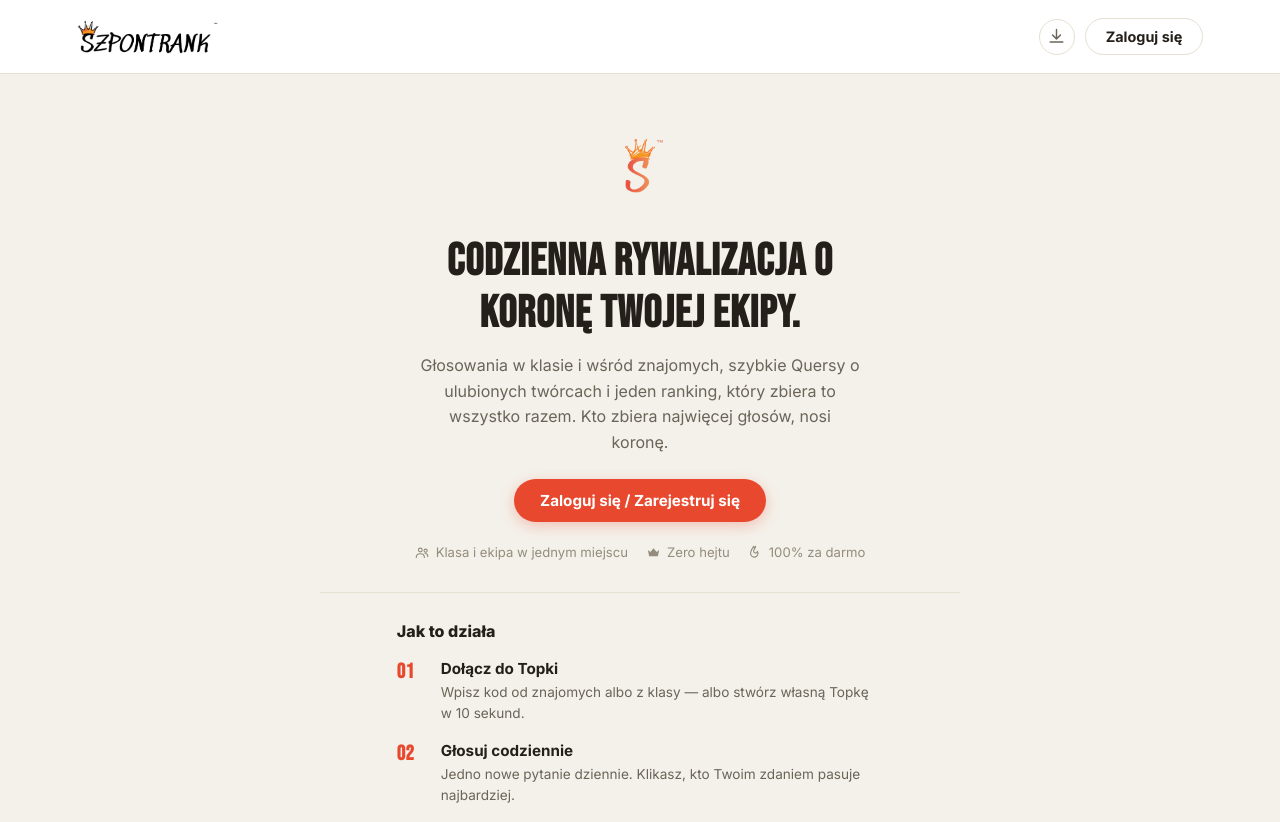
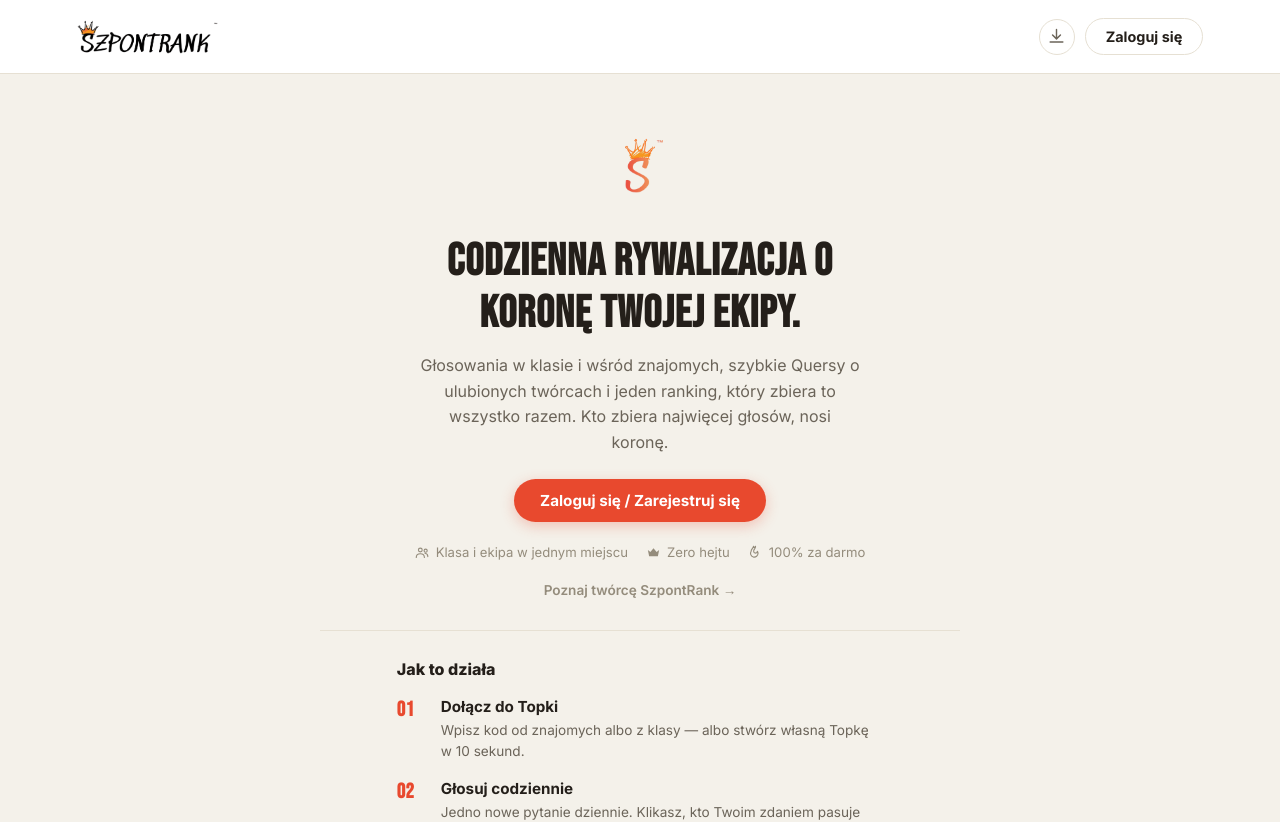
Before and after one commit to Krzykorekk/szpontrank, a React (Vite) app: page / in a window 1280 px wide. Shown: the top 822 px of the page. Built offline with nearby package versions, Linux system fonts and the light colour scheme; no server answers.

Commit message:
Fix: zdjecie portfolio w proporcji 9:16 na telefonie (bez przycinania) + link Poznaj tworce SzpontRank na stronie glownej

```diff
--- a/src/App.css
+++ b/src/App.css
@@ -257,6 +257,19 @@
   gap: 6px;
 }
 
+.hero-portfolio-link {
+  display: block;
+  margin-top: 22px;
+  font-size: 0.85rem;
+  font-weight: 600;
+  color: var(--tekst-cichy);
+  text-decoration: none;
+}
+
+.hero-portfolio-link:hover {
+  color: var(--czerwien);
+}
+
 @media (min-width: 960px) {
   .kroki-sekcja,
   .funkcje-sekcja {
--- a/src/Landing.jsx
+++ b/src/Landing.jsx
@@ -47,6 +47,9 @@
           <span><IkonaKorona rozmiar={15} /> Zero hejtu</span>
           <span><IkonaOgien rozmiar={15} /> 100% za darmo</span>
         </div>
+        <Link to="/portfolio" className="hero-portfolio-link">
+          Poznaj twórcę SzpontRank →
+        </Link>
       </section>
 
       <section className="kroki-sekcja">
--- a/src/Portfolio.css
+++ b/src/Portfolio.css
@@ -127,7 +127,11 @@
     grid-template-columns: 1fr;
   }
   .portfolio-zdjecie {
-    min-height: 46vh;
+    min-height: 0;
+    aspect-ratio: 9 / 16;
+  }
+  .portfolio-zdjecie img {
+    object-position: center top;
   }
   .portfolio-tresc {
     padding: 36px 6vw 56px;
```
